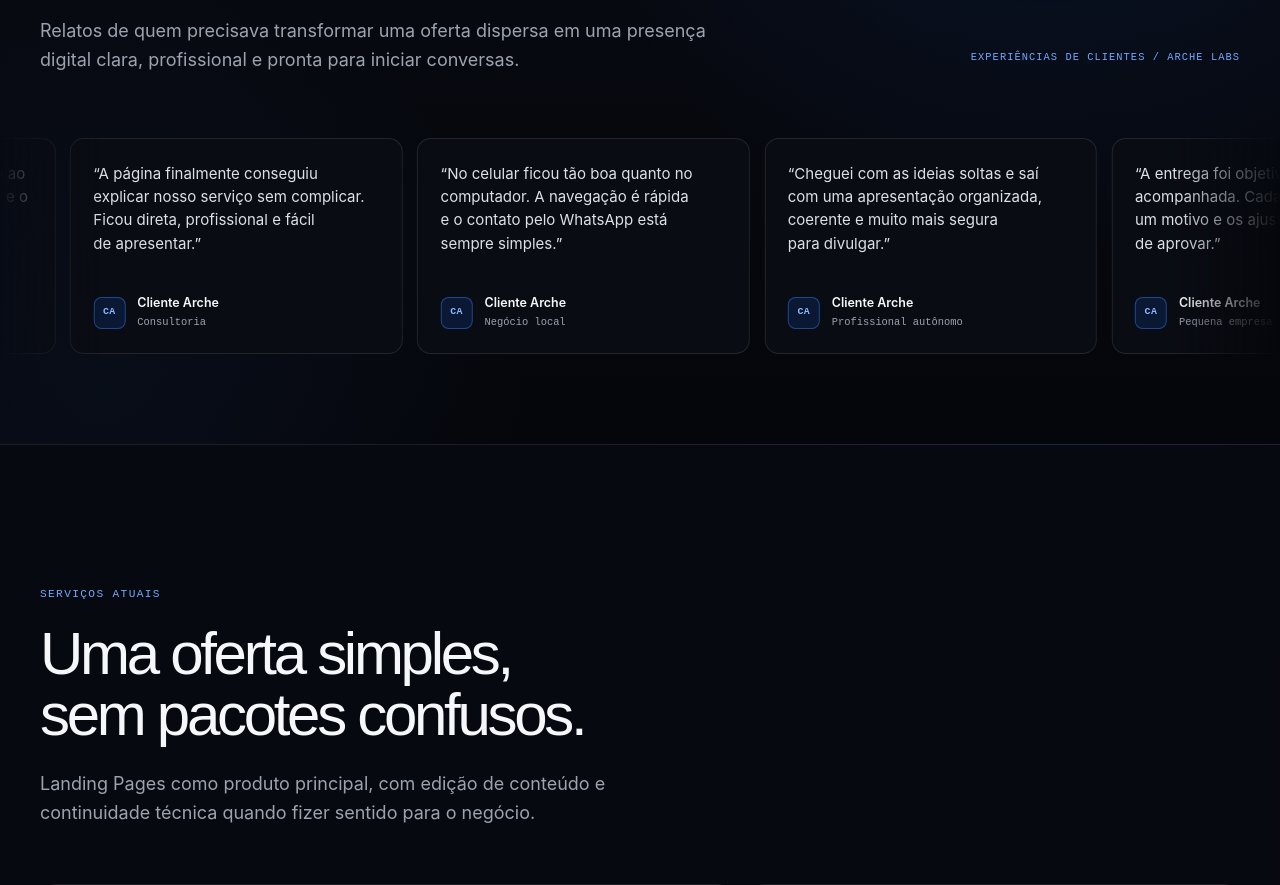
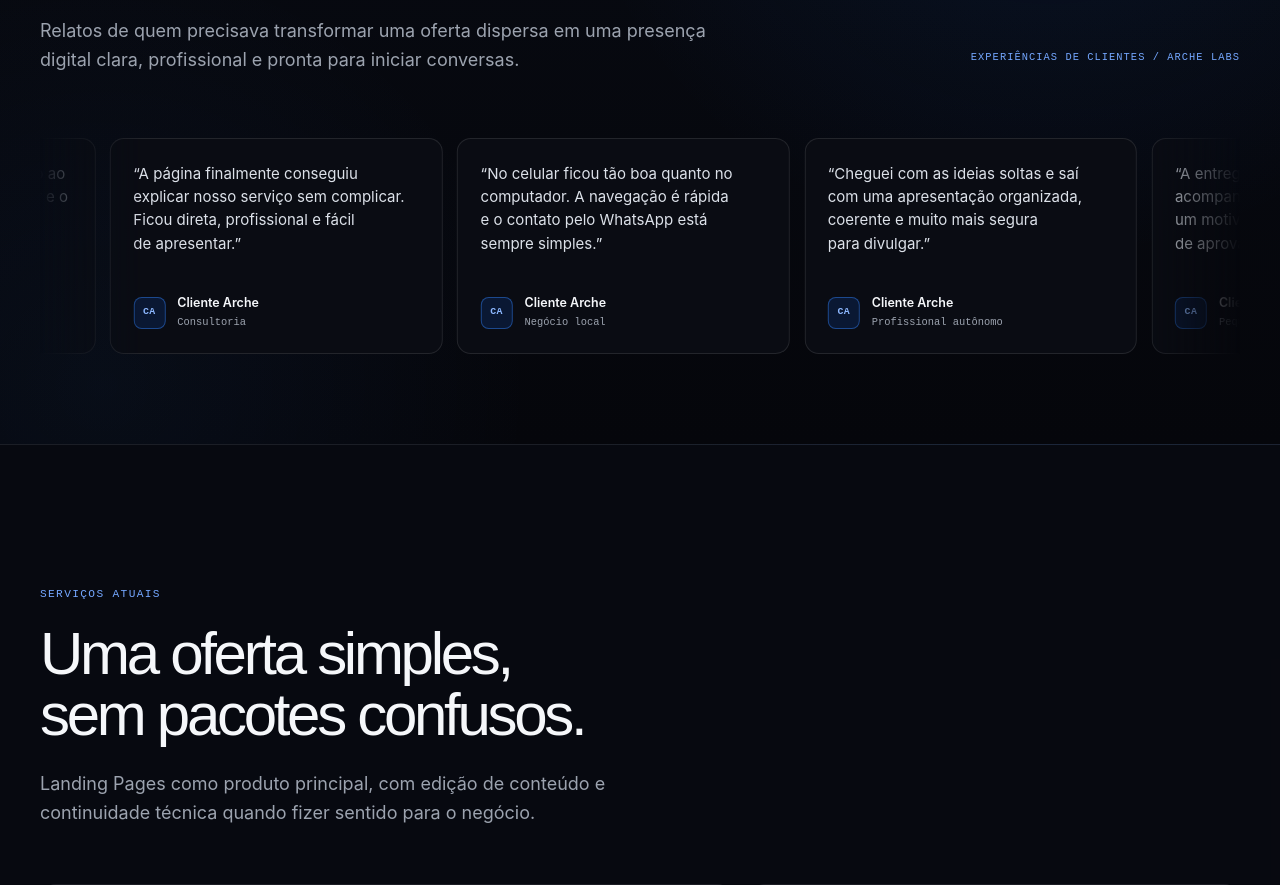
Before and after one commit to ArcheLabs-vip/archelabs.vip, a React (Vite) app: page / in a window 1280 px wide. Shown: the part 1120-2005 px from the top of the page. Built offline with nearby package versions, Linux system fonts and the light colour scheme; a web font is replaced by a local one.

Commit message:
feat: update testimonial section styling and add related tests for layout consistency

```diff
--- a/src/App.tsx
+++ b/src/App.tsx
@@ -189,7 +189,7 @@ export function App() {
             </p>
           </div>
 
-          <Reveal className="testimonial-section__rail" delay={0.06}>
+          <Reveal className="page-shell testimonial-section__rail" delay={0.06}>
             <TestimonialMarquee testimonials={testimonials} />
           </Reveal>
         </section>
--- a/src/index.css
+++ b/src/index.css
@@ -1413,7 +1413,6 @@ details[open] .faq-icon {
 @media (prefers-reduced-motion: reduce) {
   .testimonial-marquee {
     overflow-x: auto;
-    padding-inline: var(--page-pad);
     scrollbar-width: thin;
     mask-image: none;
     -webkit-mask-image: none;
```
Also changed, not shown: 1 other file (tests, documents, lock files or other folders).
